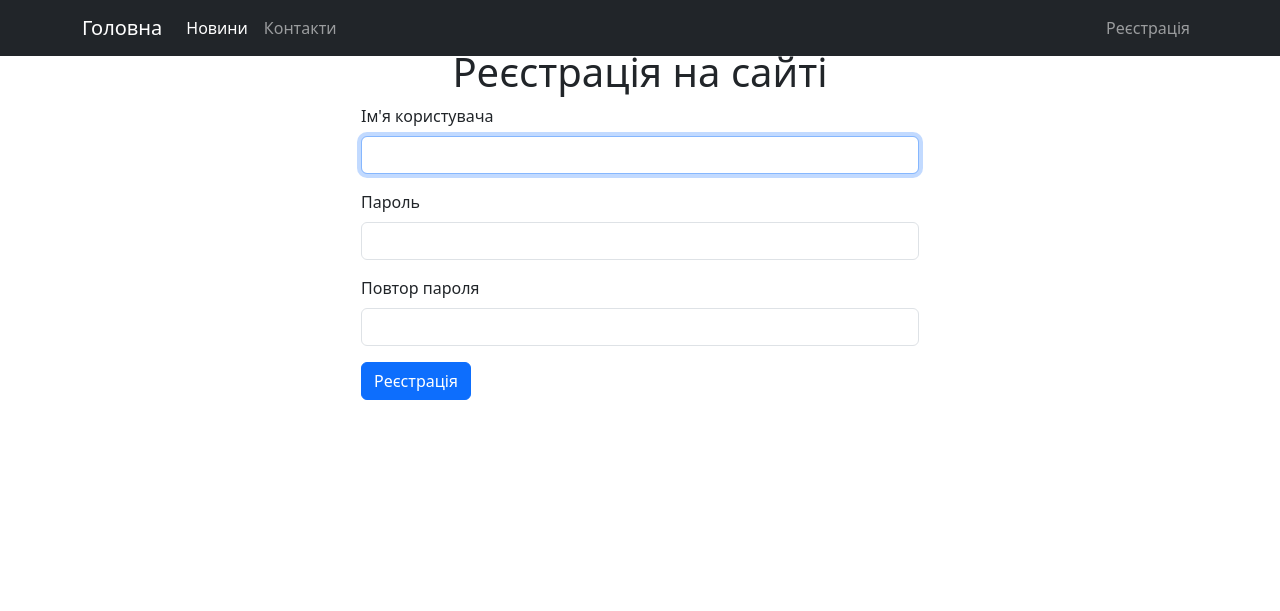
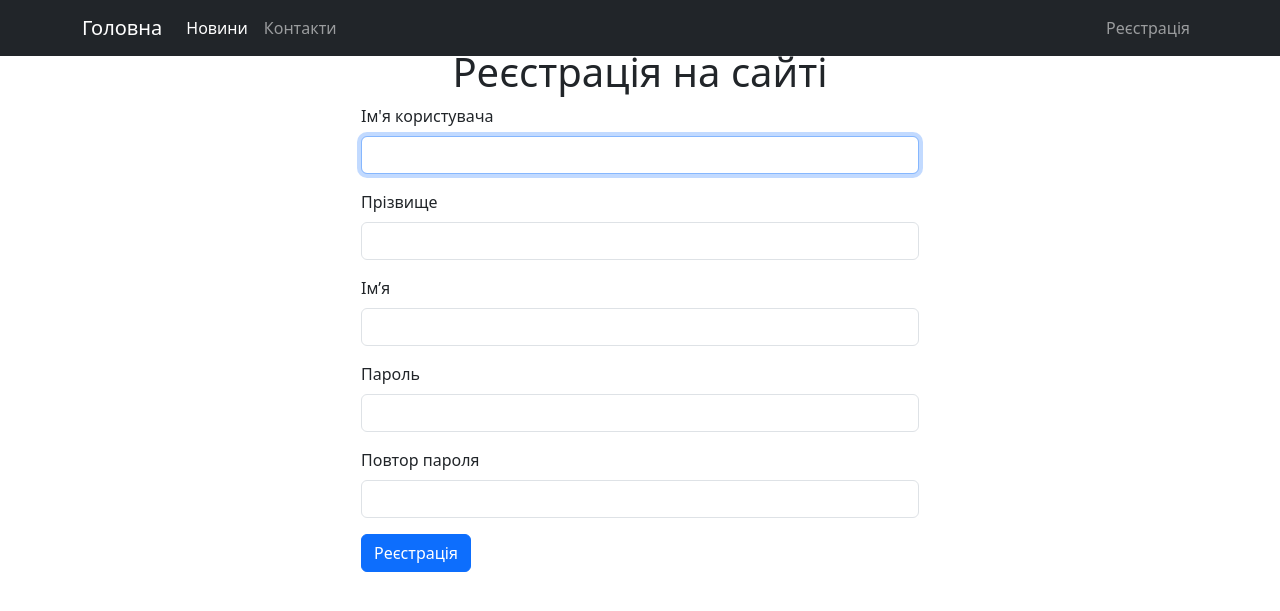
Before and after one commit to novakvova/Django_PD211, a Django app: page /users/register in a window 1280 px wide. Shown: the top 611 px of the page. Run offline with Django 5.2, Linux system fonts and the light colour scheme; some libraries are stand-ins or nearby versions.

Commit message:
Register user fix

```diff
--- a/1.SimpleMVC/blog/posts/models.py
+++ b/1.SimpleMVC/blog/posts/models.py
@@ -1,4 +1,5 @@
 from django.db import models
+from django.contrib.auth.models import User
 
 # Create your models here.
 class Post(models.Model):
@@ -7,6 +8,7 @@ class Post(models.Model):
     slug = models.SlugField()
     date = models.DateTimeField(auto_now_add=True)
     banner = models.ImageField(default="defalut.jpg", blank=True)
+    created_by =  models.ForeignKey(User, on_delete=models.CASCADE, default=None)
 
     def __str__(self):
         return self.title
--- /dev/null
+++ b/1.SimpleMVC/blog/users/forms.py
@@ -0,0 +1,10 @@
+from django.contrib.auth.forms import UserCreationForm
+from django import forms
+from django.contrib.auth.models import User
+
+
+class CustomUserForm(UserCreationForm):
+    email = forms.EmailField(required=True)
+    class Meta:
+        model = User
+        fields = ['username','first_name','last_name', 'email', 'password1', 'password2']
--- a/1.SimpleMVC/blog/users/templates/users/register.html
+++ b/1.SimpleMVC/blog/users/templates/users/register.html
@@ -17,6 +17,16 @@
             </div>
 
             <div class="mb-3">
+                <label for="id_last_name" class="form-label">Прізвище</label>
+                {{form.last_name|add_class:"form-control"}}
+            </div>
+
+            <div class="mb-3">
+                <label for="id_first_name" class="form-label">Ім’я</label>
+                {{form.first_name|add_class:"form-control"}}
+            </div>
+
+            <div class="mb-3">
               <label for="id_password1" class="form-label">Пароль</label>
               {{form.password1|add_class:"form-control"}}
             </div>
--- a/1.SimpleMVC/blog/users/views.py
+++ b/1.SimpleMVC/blog/users/views.py
@@ -1,13 +1,14 @@
 from django.shortcuts import redirect, render
 from django.contrib.auth.forms import UserCreationForm
 from django.contrib.auth import login, logout
+from . import forms
 
 # Create your views here.
 def register_view(request):
     if request.method != 'POST':
-        form = UserCreationForm()
+        form = forms.CustomUserForm()
     else:
-        form = UserCreationForm(request.POST)
+        form = forms.CustomUserForm(request.POST)
         if form.is_valid():
             # form.save()
             login(request, form.save())
```
Also changed, not shown: 1.SimpleMVC/README.md, 1.SimpleMVC/blog/posts/migrations/0003_post_created_by.py (added), 1.SimpleMVC/blog/posts/views.py (line endings or trailing spaces).
